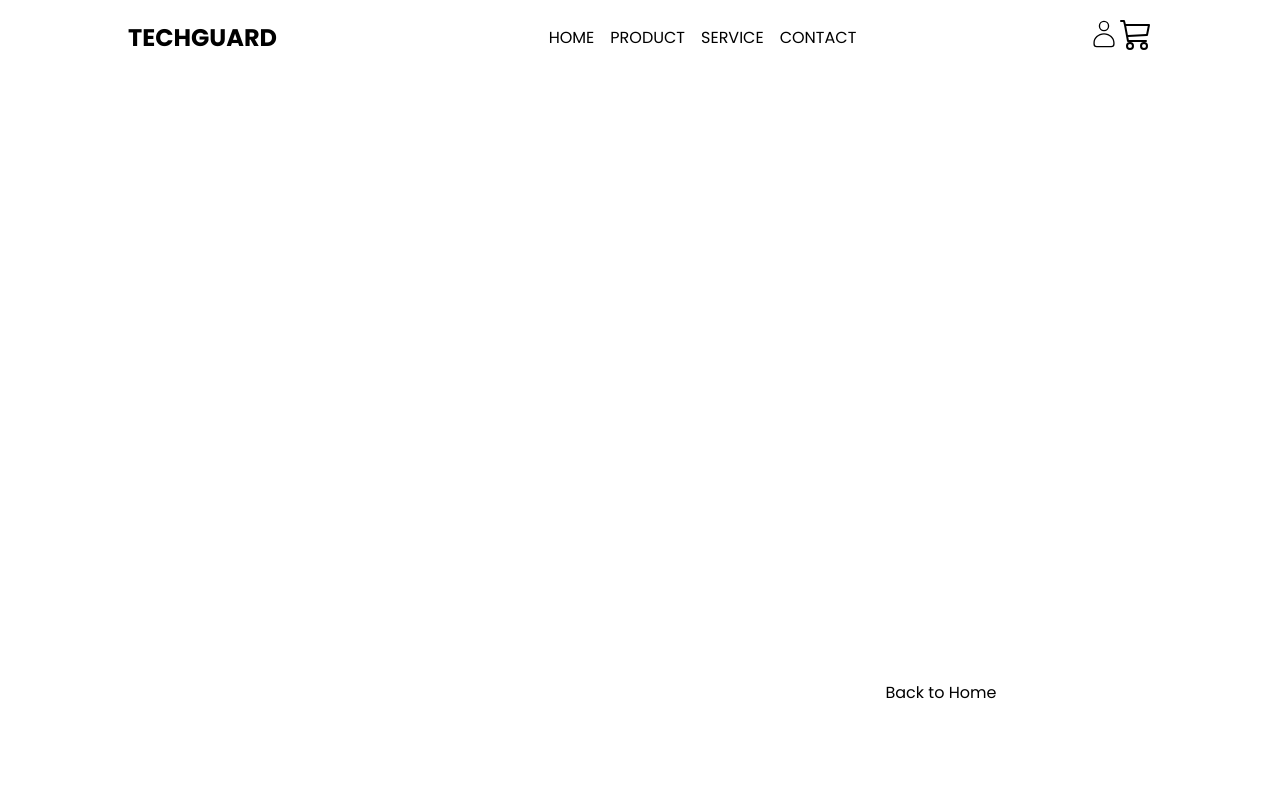
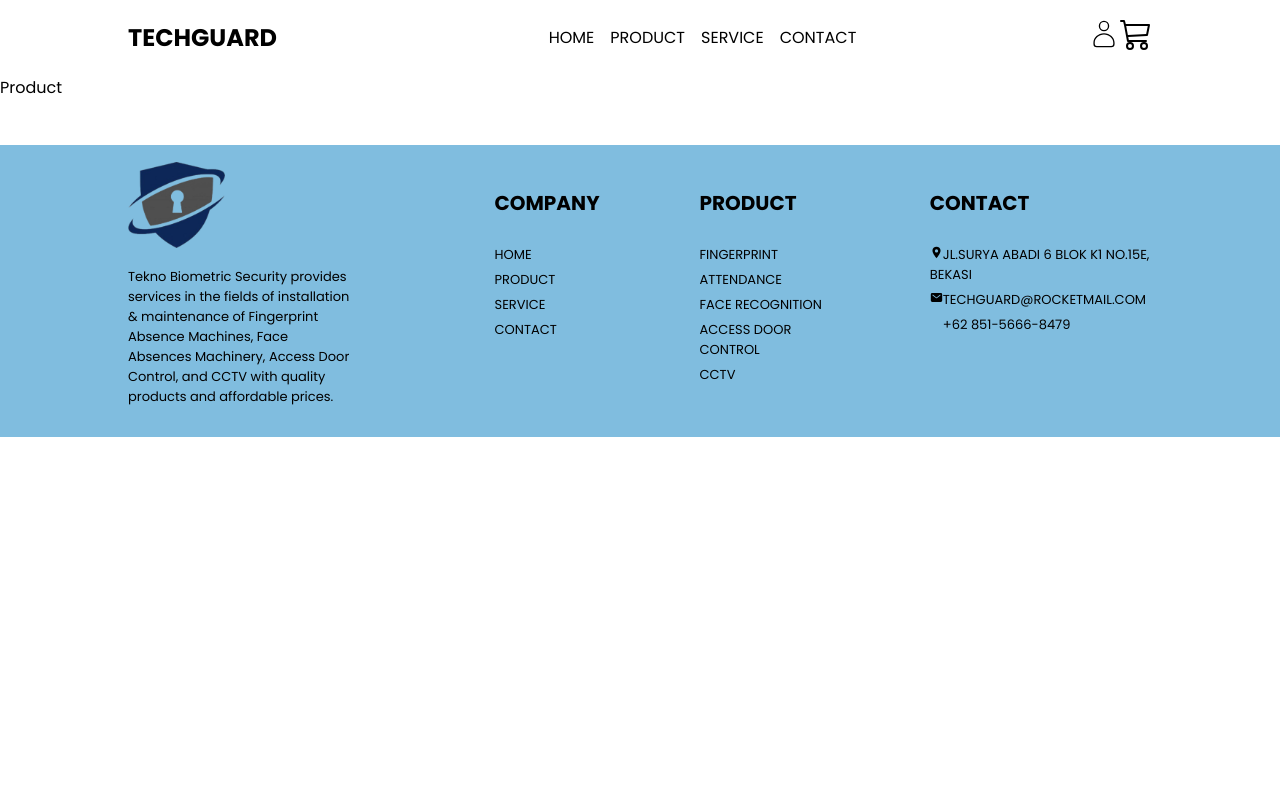
Before and after one commit to ArisandiSatria/techguard, a React (Vite) app in the folder front-end/: page /product in a window 1280 px wide. Shown: the top 800 px of the page. Built offline with nearby package versions, Linux system fonts and the light colour scheme; some icons are missing.

Commit message:
add product page and fixed styling for not found page

```diff
--- a/front-end/src/App.css
+++ b/front-end/src/App.css
@@ -45,12 +45,6 @@
   height: 85vh;
   margin-top: 17%;
   text-align: center;
-  display: flex;
-  min-height: 100vh;
-  align-items: center;
-  justify-content: center;
-  color: white;
-  background-image: linear-gradient rgba(71, 152, 232, 1);
 }
 
 .not-found h2 {
@@ -93,6 +87,12 @@
 .hero .hero-content h3 {
   font-size: 30px;
   margin-top: 40px;
+  color: #000;
+}
+
+.hero .hero-content h3:hover {
+  letter-spacing: 2px;
+  transition: 0.2s;
 }
 
 /* Features Section */
--- a/front-end/src/App.jsx
+++ b/front-end/src/App.jsx
@@ -2,12 +2,18 @@
 import { Routes, Route } from "react-router-dom";
 import Login from "./pages/Login";
 import Home from "./pages/Home";
+import { Register } from "./pages/Register";
+
 import NotFound from "./components/NotFound";
+import Product from "./pages/Product";
+
 function App() {
   return (
     <Routes>
       <Route path="/" element={<Home />} />/
       <Route path="/login" element={<Login />} />/
+      <Route path="/register" element={<Register />} />/
+      <Route path="/product" element={<Product />} />/
       <Route path="*" element={<NotFound />} />
     </Routes>
   );
--- a/front-end/src/pages/Home.jsx
+++ b/front-end/src/pages/Home.jsx
@@ -1,4 +1,5 @@
 import React from "react";
+import { Link } from "react-router-dom";
 
 export default function Home() {
   return (
@@ -13,7 +14,9 @@
             Machinery,Face Recognition, Access Door Control, CCTV with best
             quality products and affordable prices.
           </p>
-          <h3>CHECK OUR PRODUCT NOW!</h3>
+          <Link to={"/product"} style={{ textDecoration: "none" }}>
+            <h3>CHECK OUR PRODUCT NOW!</h3>
+          </Link>
         </div>
       </div>
 
--- /dev/null
+++ b/front-end/src/pages/Product.jsx
@@ -0,0 +1,5 @@
+import React from "react";
+
+export default function Product() {
+  return <div>Product</div>;
+}
```
